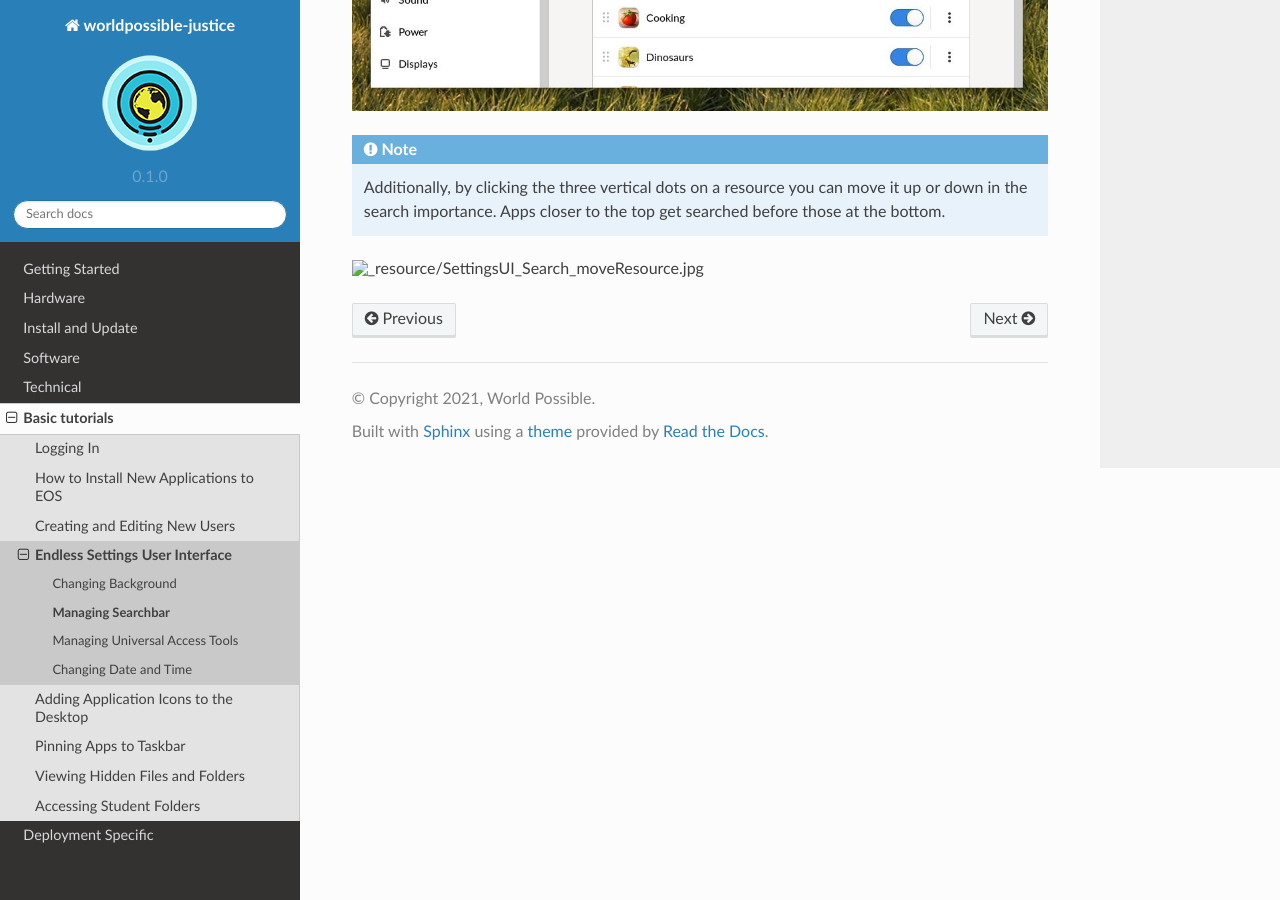
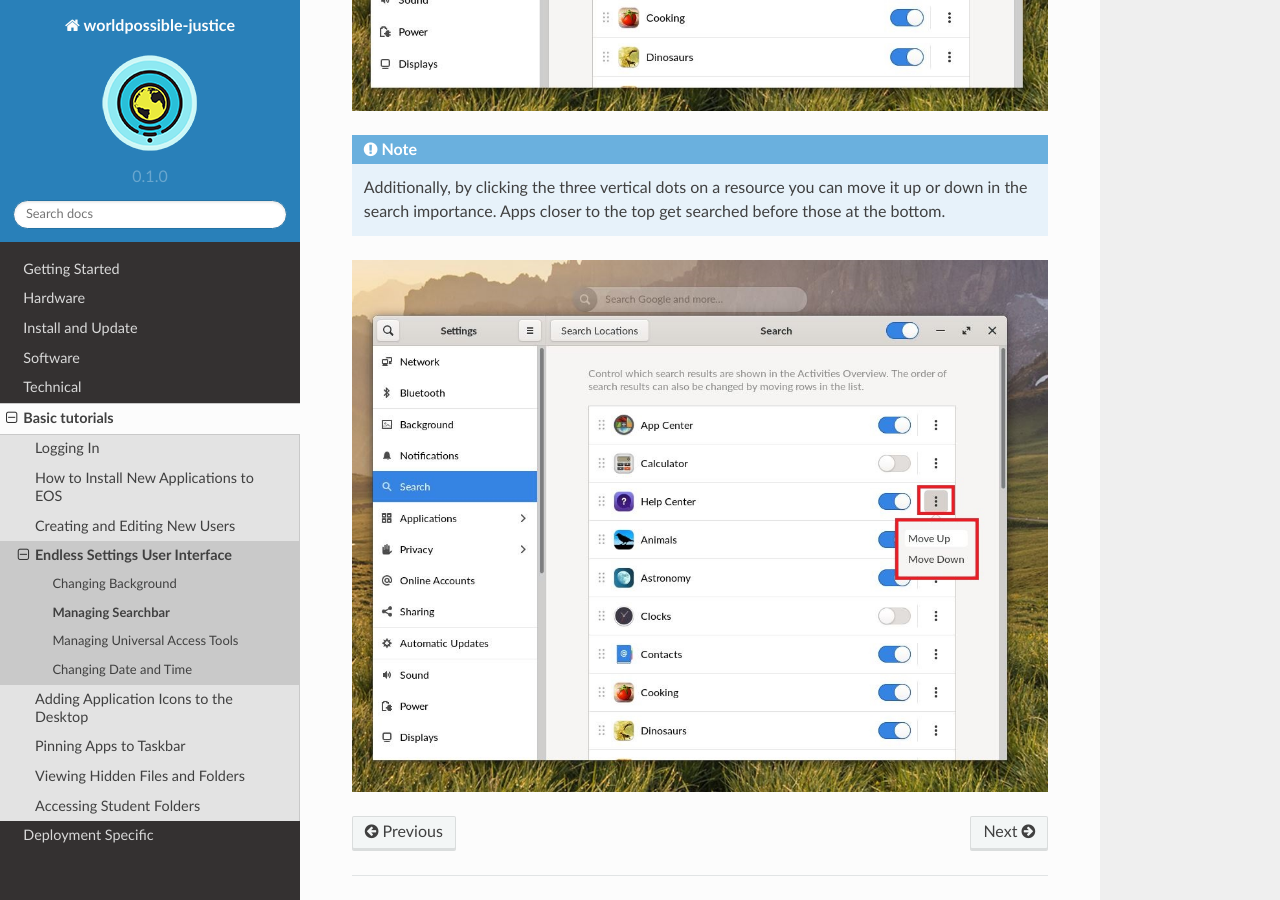
Before and after one commit to worldpossible/endless-docs, a Sphinx documentation site: the page built from docs/source/basic/managing_searchbar.rst, in a window 1280 px wide and 900 px high, scrolled down 1463 px. Built offline with Sphinx 7.4.7 and the Read the Docs theme 2.0.0, drawn with Linux system fonts in a browser that asks for light colours; pages that are not in the unit, such as notebooks, are missing from menus.

Commit message:
Update managing_searchbar.rst

```diff
--- a/docs/source/basic/managing_searchbar.rst
+++ b/docs/source/basic/managing_searchbar.rst
@@ -28,4 +28,4 @@ To manage the searchbar, follow these steps:
 
     Additionally, by clicking the three vertical dots on a resource you can move it up or down in the search importance. Apps closer to the top get searched before those at the bottom.
 
-.. image:: ../_resource/SettingsUI_Search_moveResource.jpg
+.. image:: ../_resources/SettingsUI_Search_moveResource.jpg
```
